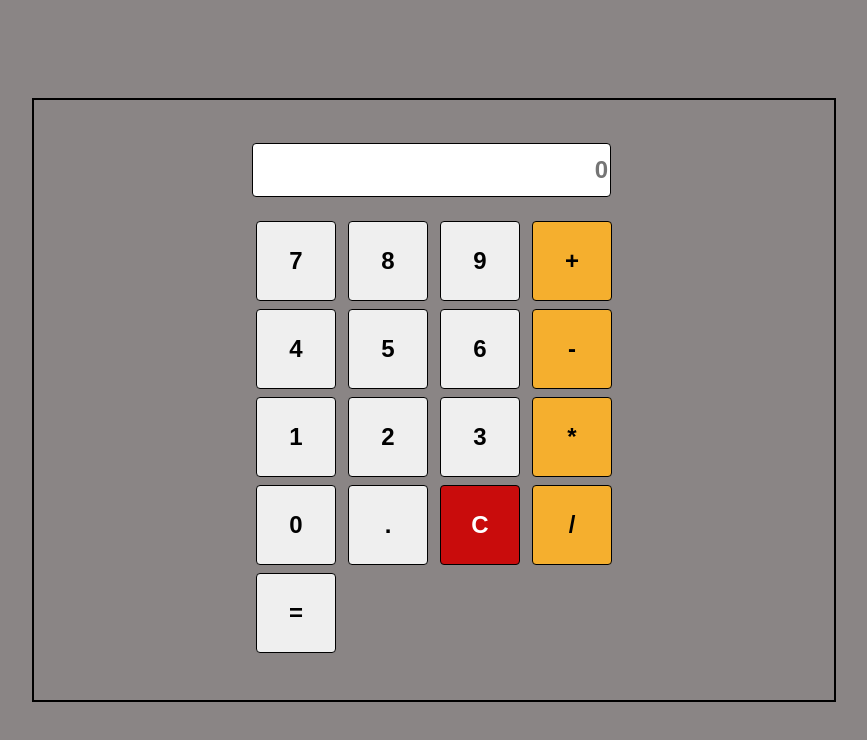
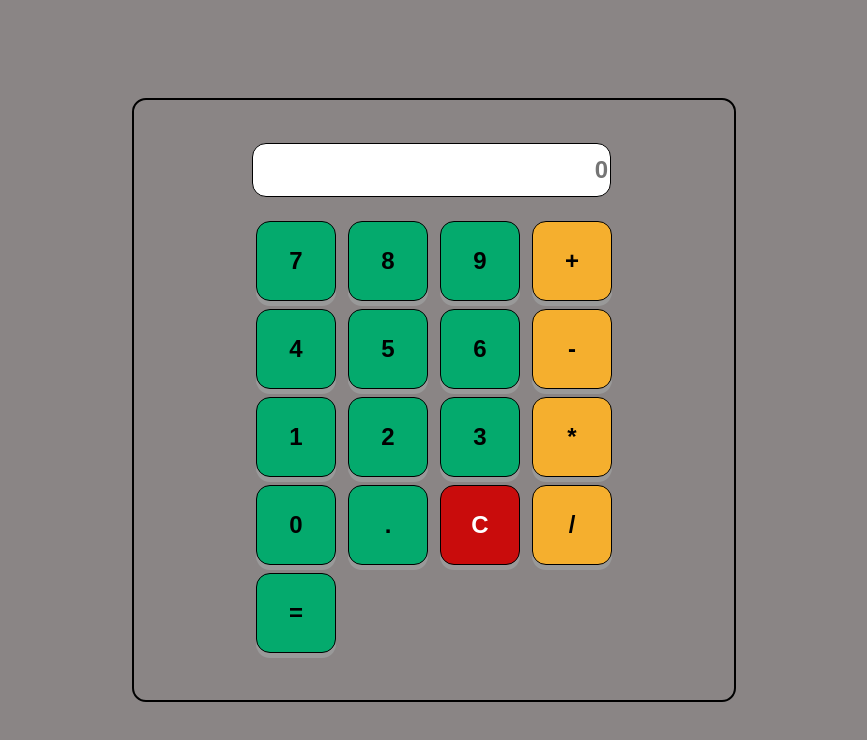
Before and after one commit to DenisMichalski/Project-Calculator, a plain HTML site: page calculator.html in a window 1280 px wide. Shown: the whole page, without its empty margins (206-1073 px from the left). Drawn offline with Linux system fonts and the light colour scheme.

Commit message:
add my ready CSS

```diff
--- a/calculator.css
+++ b/calculator.css
@@ -13,10 +13,10 @@ body {
     display: flex;
     justify-content: center;
     align-items: center;
-    width: 800px;
+    width: 600px;
     height: 600px;
     border: 2px solid rgb(0, 0, 0);
-
+    border-radius: 14px;
 }
 
 /* .operators {
@@ -33,7 +33,7 @@ body {
     height: 50px;
     margin-bottom: 20px;
     border: 1px solid black;
-    border-radius: 4px;
+    border-radius: 14px;
     font-size: 24px;
     font-weight: bold;
 }
@@ -42,10 +42,23 @@ button {
     width: 80px;
     height: 80px;
     border: 1px solid black;
-    border-radius: 4px;
+    border-radius: 14px;
     margin: 4px;
     font-size: 24px;
     font-weight: bold;
+    cursor: pointer;
+    background-color: #04AA6D;
+    box-shadow: 0 5px #999;
+}
+
+button:hover {
+    background-color: #3e8e41;
+}
+
+button:active {
+    background-color: #3e8e41;
+    box-shadow: 0 3px #666;
+    transform: translateY(4px);
 }
 
 #add {
```
